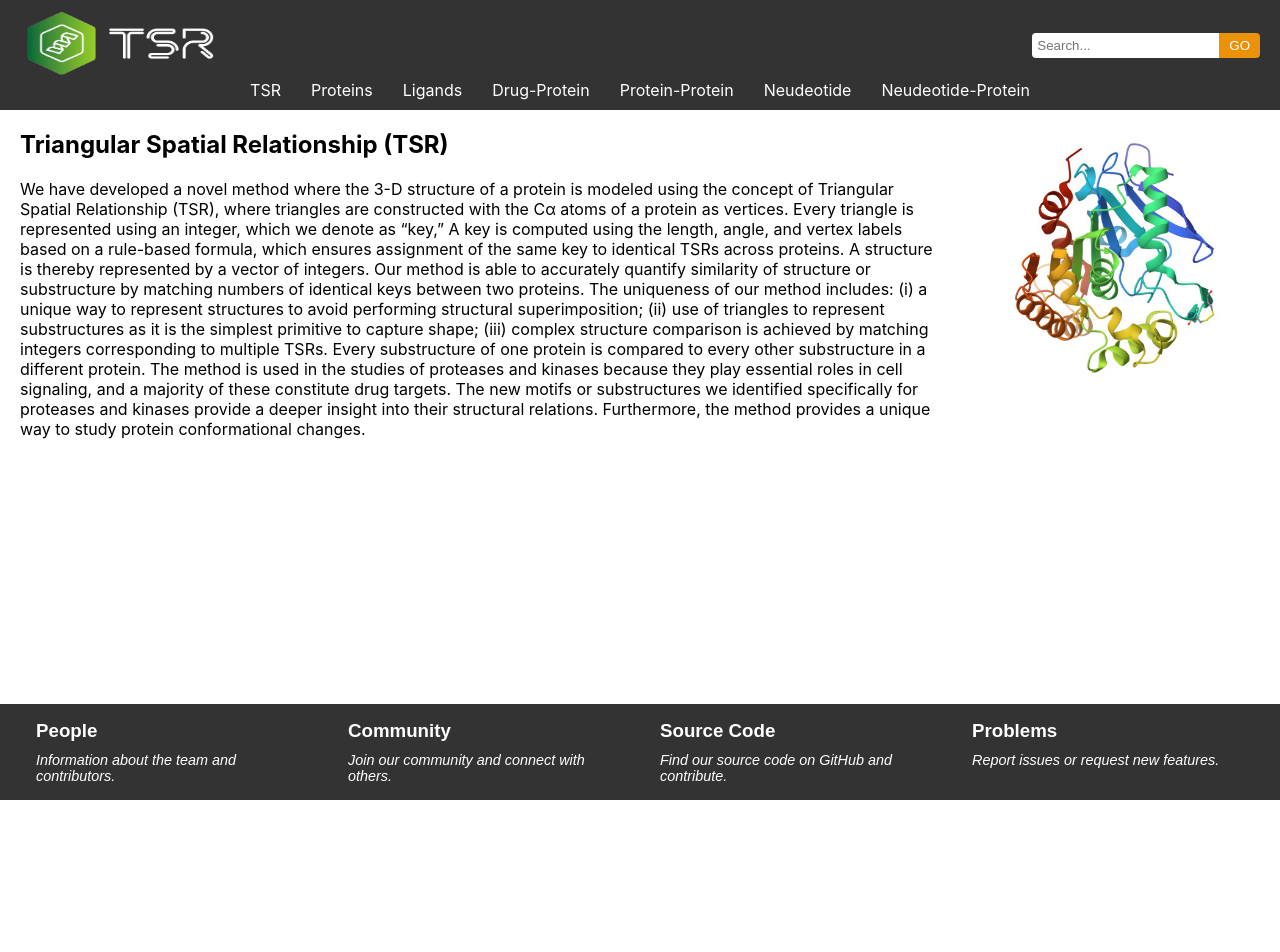
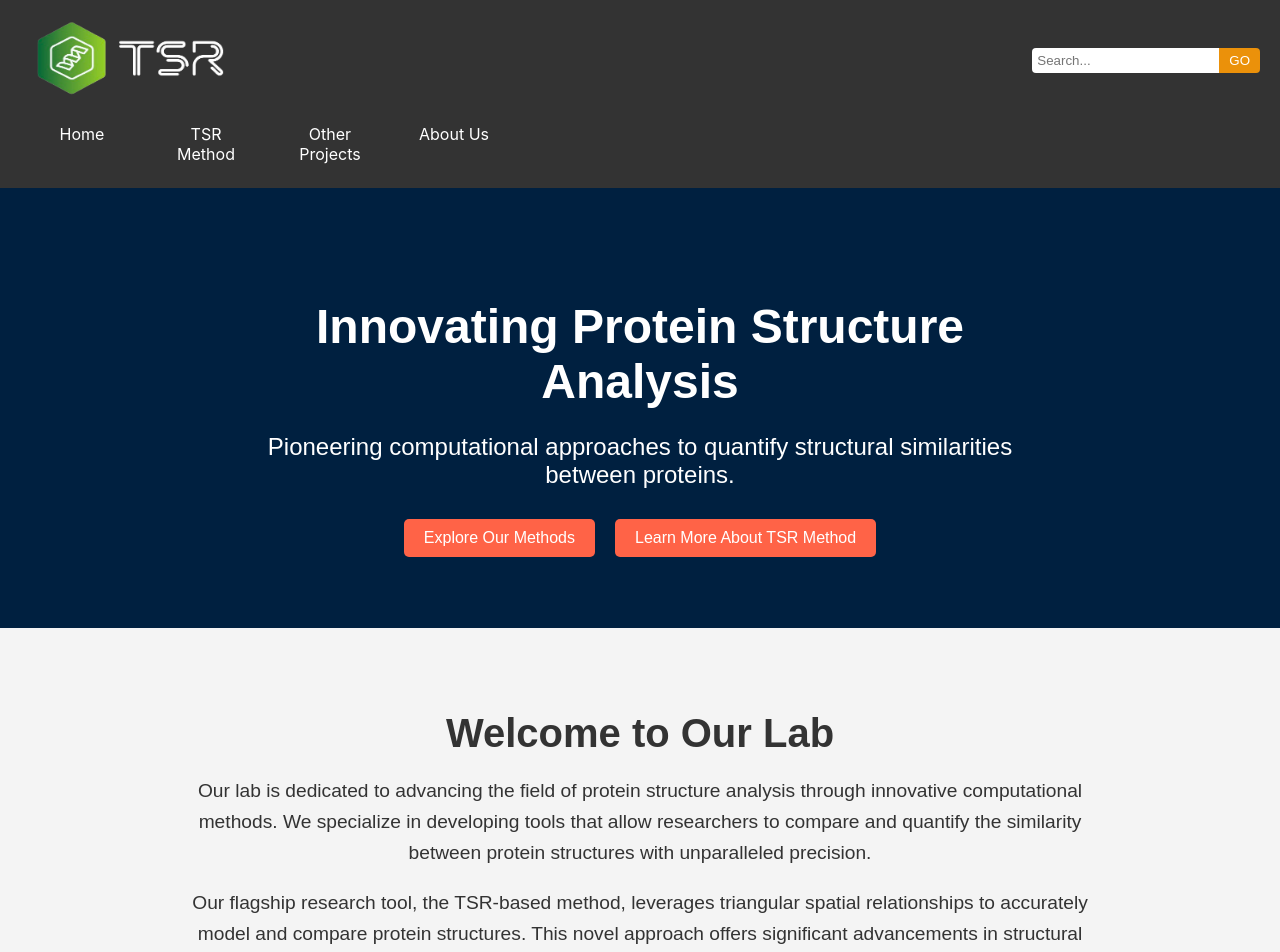
Before and after one commit to pooryakhajouie/TSR-WEB, a React (Create React App) app: page / in a window 1280 px wide. Shown: the top 952 px of the page. Before the commit the page ends 800 px from the top, so only its background shows below. Built offline with nearby package versions, Linux system fonts and the light colour scheme.

Commit message:
home page

```diff
--- a/package.json
+++ b/package.json
@@ -8,7 +8,7 @@
     "@testing-library/user-event": "^13.5.0",
     "react": "^18.3.1",
     "react-dom": "^18.3.1",
-    "react-router-dom": "^6.23.1",
+    "react-router-dom": "^6.26.1",
     "react-scripts": "5.0.1",
     "web-vitals": "^2.1.4"
   },
--- a/src/App.js
+++ b/src/App.js
@@ -13,6 +13,7 @@ import People from './footer/People';
 import Community from './footer/Community';
 import Sourcecode from './footer/SourceCode';
 import Problems from './footer/Problems';
+import Home from './components/Home'
 import './App.css';
 
 const App = () => {
@@ -24,7 +25,7 @@ const App = () => {
         <Header setActiveTab={setActiveTab} />
         <div className="content">
           <Routes>
-            <Route path="/" element={<TSR />} />
+            <Route path="/" element={<Home />} />
             <Route path="/people" element={<People />} />
             <Route path="/community" element={<Community />} />
             <Route path="/source-code" element={<Sourcecode />} />
--- a/src/components/Header.css
+++ b/src/components/Header.css
@@ -16,7 +16,9 @@
   }
 
   .header-logo {
-    padding: 0;
-    height: 70px;
+    padding-top: 10px;
+    padding-left: 10px;
+    padding-bottom: 10px;
+    height: 80px;
     width: 200px;
   }
--- /dev/null
+++ b/src/components/Home.css
@@ -0,0 +1,149 @@
+/* Home.css */
+
+.home {
+    font-family: Arial, sans-serif;
+    width:100%;
+  }
+
+  /* Hero Section */
+  .hero-section {
+    background-color: #004080;
+    background-size: cover;
+    background-position: center;
+    height: 50vh; /* Adjust height based on your design */
+    display: flex;
+    align-items: center;
+    justify-content: center;
+    text-align: center;
+    color: white;
+    padding: 20px;
+    position: relative;
+  }
+
+  .hero-content {
+    max-width: 800px;
+    z-index: 2;
+  }
+
+  .hero-section::before {
+    content: '';
+    position: absolute;
+    top: 0;
+    left: 0;
+    right: 0;
+    bottom: 0;
+    background: rgba(0, 0, 0, 0.5); /* Optional: overlay to improve text visibility */
+    z-index: 1;
+  }
+
+  .hero-content h1 {
+    font-size: 3rem;
+    margin-bottom: 20px;
+  }
+
+  .hero-content p {
+    font-size: 1.5rem;
+    margin-bottom: 30px;
+  }
+
+  .cta-buttons {
+    display: flex;
+    justify-content: center;
+    gap: 20px;
+  }
+
+  .cta-button {
+    background-color: #ff6347; /* Example color, adjust as needed */
+    color: white;
+    padding: 10px 20px;
+    border: none;
+    border-radius: 5px;
+    font-size: 1rem;
+    cursor: pointer;
+    transition: background-color 0.3s ease;
+  }
+
+  .cta-button:hover {
+    background-color: #ff4500; /* Darken on hover */
+  }
+
+
+  /* Introduction Section */
+.intro-section {
+    background-color: #f4f4f4; /* Light grey background for contrast */
+    padding: 50px 20px;
+    text-align: center;
+  }
+
+  .intro-content {
+    max-width: 900px;
+    margin: 0 auto;
+    color: #333; /* Darker text color for readability */
+  }
+
+  .intro-content h2 {
+    font-size: 2.5rem;
+    margin-bottom: 20px;
+  }
+
+  .intro-content p {
+    font-size: 1.2rem;
+    line-height: 1.6;
+    margin-bottom: 20px;
+  }
+
+  /* Reuse the CTA Button Style */
+  .cta-button {
+    background-color: #ff6347; /* Same color as Hero Section */
+    color: white;
+    padding: 10px 20px;
+    border: none;
+    border-radius: 5px;
+    font-size: 1rem;
+    cursor: pointer;
+    transition: background-color 0.3s ease;
+  }
+
+  .cta-button:hover {
+    background-color: #ff4500; /* Darken on hover */
+  }
+
+  /* TSR-Based Method Overview Section */
+.tsr-method-section {
+    background-color: #ffffff; /* White background for contrast */
+    padding: 50px 20px;
+    text-align: center;
+  }
+
+  .tsr-method-content {
+    max-width: 800px;
+    margin: 0 auto;
+    color: #333;
+  }
+
+  .tsr-method-content h2 {
+    font-size: 2.5rem;
+    margin-bottom: 20px;
+  }
+
+  .tsr-method-content p {
+    font-size: 1.2rem;
+    line-height: 1.6;
+    margin-bottom: 30px;
+  }
+
+  /* Placeholder for the Illustration */
+  .tsr-illustration-placeholder {
+    width: 100%;
+    height: 300px; /* Placeholder height */
+    background-color: #f0f0f0; /* Light grey to indicate a placeholder */
+    display: flex;
+    align-items: center;
+    justify-content: center;
+    border: 2px dashed #ccc; /* Dashed border to indicate it's a placeholder */
+  }
+
+  .tsr-illustration-placeholder p {
+    font-size: 1.2rem;
+    color: #888; /* Lighter text to indicate placeholder status */
+  }
--- /dev/null
+++ b/src/components/Home.js
@@ -0,0 +1,49 @@
+import React from 'react';
+import './Home.css';
+
+const Home = () => {
+  return (
+    <div className="home">
+      {/* Hero Section */}
+      <section className="hero-section">
+        <div className="hero-content">
+          <h1>Innovating Protein Structure Analysis</h1>
+          <p>Pioneering computational approaches to quantify structural similarities between proteins.</p>
+          <div className="cta-buttons">
+            <button className="cta-button">Explore Our Methods</button>
+            <button className="cta-button">Learn More About TSR Method</button>
+          </div>
+        </div>
+      </section>
+
+      {/* Introduction to Our Lab Section */}
+      <section className="intro-section">
+        <div className="intro-content">
+          <h2>Welcome to Our Lab</h2>
+          <p>
+            Our lab is dedicated to advancing the field of protein structure analysis through innovative computational methods. We specialize in developing tools that allow researchers to compare and quantify the similarity between protein structures with unparalleled precision.
+          </p>
+          <p>
+            Our flagship research tool, the TSR-based method, leverages triangular spatial relationships to accurately model and compare protein structures. This novel approach offers significant advancements in structural biology, facilitating breakthroughs in drug discovery, molecular biology, and beyond.
+          </p>
+          <button className="cta-button">Meet Our Lab Members</button>
+        </div>
+      </section>
+
+      {/* TSR-Based Method Overview Section */}
+      <section className="tsr-method-section">
+        <div className="tsr-method-content">
+          <h2>Overview of the TSR-Based Method</h2>
+          <p>
+            The TSR-Based Method is an innovative approach to protein structure analysis. By modeling the 3D structure of proteins using triangular spatial relationships (TSRs) among Cα atoms, we assign a unique integer "key" to each triangle. These keys are computed based on the lengths, angles, and vertex labels of the triangles, ensuring that identical TSRs across different proteins receive the same key. This method allows for accurate quantification of structural similarities between proteins by comparing the number of matching keys.
+          </p>
+          <div className="tsr-illustration-placeholder">
+            <p>Illustration coming soon...</p>
+          </div>
+        </div>
+      </section>
+    </div>
+  );
+};
+
+export default Home;
--- a/src/components/NavBar.css
+++ b/src/components/NavBar.css
@@ -1,4 +1,4 @@
-.navbar {
+/* .navbar {
     padding: 10px 20;
   }
 
@@ -22,3 +22,71 @@
   .navbar ul li a:hover {
     text-decoration: underline;
   }
+   */
+
+   /* Navigation Bar */
+  .navbar {
+    background-color: #333;
+    overflow: hidden;
+  }
+
+  .navbar-menu {
+    list-style-type: none;
+    margin: 0;
+    padding: 0;
+    display: flex;
+  }
+
+  .navbar-menu li {
+    /* position: relative; */
+    margin: 0;
+    padding: 0;
+    width:10%;
+  }
+
+  .navbar-menu li a {
+    display: block;
+    color: white;
+    text-align: center;
+    padding: 14px 20px;
+    text-decoration: none;
+  }
+
+  .navbar-menu li a:hover {
+    background-color: #111;
+  }
+
+  /* Dropdown Menu */
+  .dropdown-content {
+    display: none;
+    position: absolute;
+    background-color: #f9f9f9;
+    min-width: 160px;
+    box-shadow: 0px 8px 16px 0px rgba(0,0,0,0.2);
+    z-index: 1000;
+    margin-top: 0; /* Ensure there's no extra margin pushing the dropdown down */
+    padding: 0; /* Reset padding if any */
+  }
+
+  .dropdown-content li {
+    display: block;
+    margin: 0; /* Ensure no extra margin between the items */
+    padding: 0;
+    width: 100%;
+  }
+
+  .dropdown-content li a {
+    color: black;
+    padding: 12px 16px;
+    text-decoration: none;
+    display: block;
+    text-align: left;
+  }
+
+  .dropdown-content li a:hover {
+    background-color: #ddd;
+  }
+
+  .dropdown:hover .dropdown-content {
+    display: block;
+  }
--- a/src/components/NavBar.js
+++ b/src/components/NavBar.js
@@ -1,20 +1,55 @@
 import React from 'react';
-import { Link } from 'react-router-dom';
+import { NavLink } from 'react-router-dom';
 import './NavBar.css';
 
 const NavBar = () => {
   return (
+    // <nav className="navbar">
+    //   <ul>
+    //     <li><Link to="/tsr">TSR</Link></li>
+    //     <li><Link to="/proteins">Proteins</Link></li>
+    //     <li><Link to="/ligands">Ligands</Link></li>
+    //     <li><Link to="/drug-protein">Drug-Protein</Link></li>
+    //     <li><Link to="/protein-protein">Protein-Protein</Link></li>
+    //     <li><Link to="/neudeotide">Neudeotide</Link></li>
+    //     <li><Link to="/neudeotide-protein">Neudeotide-Protein</Link></li>
+    //   </ul>
+    // </nav>
     <nav className="navbar">
-      <ul>
-        <li><Link to="/tsr">TSR</Link></li>
-        <li><Link to="/proteins">Proteins</Link></li>
-        <li><Link to="/ligands">Ligands</Link></li>
-        <li><Link to="/drug-protein">Drug-Protein</Link></li>
-        <li><Link to="/protein-protein">Protein-Protein</Link></li>
-        <li><Link to="/neudeotide">Neudeotide</Link></li>
-        <li><Link to="/neudeotide-protein">Neudeotide-Protein</Link></li>
-      </ul>
-    </nav>
+    <ul className="navbar-menu">
+      <li><NavLink to="/" exact="true">Home</NavLink></li>
+
+      {/* TSR Method with Dropdown */}
+      <li className="dropdown">
+        <NavLink to="/tsr">TSR Method</NavLink>
+        <ul className="dropdown-content">
+          <li><NavLink to="/tsr/source-code">Source Code</NavLink></li>
+          <li><NavLink to="/tsr/tutorial">Tutorial</NavLink></li>
+          <li><NavLink to="/tsr/abstract">Abstract</NavLink></li>
+        </ul>
+      </li>
+
+      {/* Other Methods with Dropdown */}
+      <li className="dropdown">
+        <NavLink to="/other-method">Other Projects</NavLink>
+        <ul className="dropdown-content">
+          {/* Add items dynamically if needed */}
+          <li><NavLink to="/other-method/project1">SSE-TSR</NavLink></li>
+          <li><NavLink to="/other-method/project1">Drug Development</NavLink></li>
+        </ul>
+      </li>
+
+      {/* About Us with Dropdown */}
+      <li className="dropdown">
+        <NavLink to="/about">About Us</NavLink>
+        <ul className="dropdown-content">
+          <li><NavLink to="/people">Lab Members</NavLink></li>
+          <li><NavLink to="/about/contact-us">Contact Us</NavLink></li>
+          <li><NavLink to="/about/cite-us">Cite Us</NavLink></li>
+        </ul>
+      </li>
+    </ul>
+  </nav>
   );
 };
 
```
Also changed, not shown: 1 other file (tests, documents, lock files or other folders).
